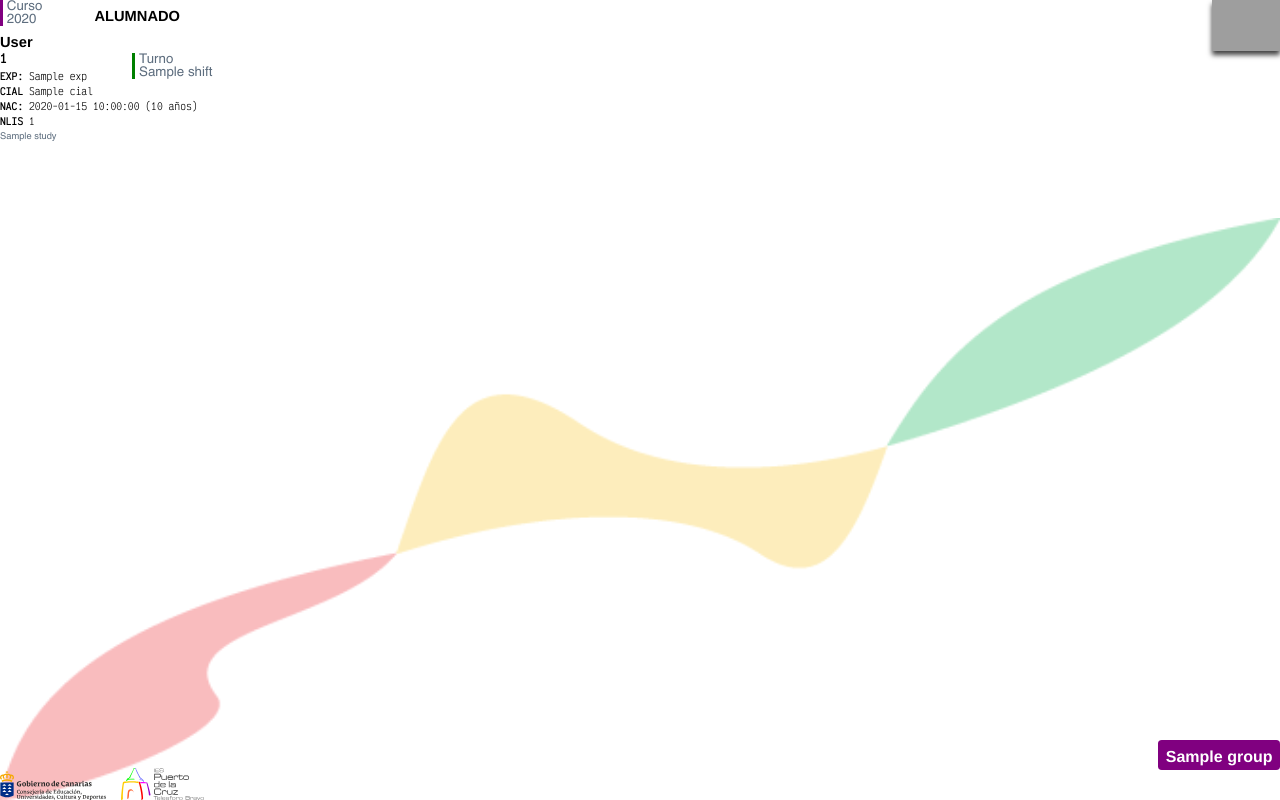
After one commit to iespuertodelacruz/genera_tarjetas, a Python web app: template templates/cards.jinja in a window 1280 px wide. The commit adds this page. Run offline with Jinja, Linux system fonts and the light colour scheme; the template is opened without the code that fills it: most values are stand-ins (such as "Sample title", 1, 10 or a date in 2020); grey boxes are pictures that could not be loaded.

Commit message:
Reestructura los elementos de la tarjeta

```diff
--- a/assets/css/card.css
+++ b/assets/css/cards.css
@@ -10,6 +10,10 @@
 
 html {
   font-family: "Helvetica";
+}
+
+div.student {
+  page-break-after: always;
 }
 
 img.background {
@@ -27,9 +31,9 @@ img.edu-logo {
 }
 
 img.ies-logo {
-  width: 25mm;
+  width: 22mm;
   position: absolute;
-  left: 30mm;
+  left: 32mm;
   bottom: 0;
 }
 
@@ -44,13 +48,35 @@ div.school-year {
   padding-left: 1mm;
 }
 
+div.title {
+  position: absolute;
+  left: 25mm;
+  top: 2mm;
+  font-size: 11pt;
+  font-weight: bold;
+}
+
 div.group {
   position: absolute;
-  left: 20mm;
-  top: 0;
-  font-size: 13pt;
+  bottom: 8mm;
+  right: 0mm;
+  font-size: 12pt;
   font-weight: bold;
   background-color: purple;
+  color: white;
+  padding-top: 2mm;
+  padding-bottom: 1mm;
+  padding-left: 2mm;
+  padding-right: 2mm;
+  border-radius: 1mm;
+}
+
+div.adult {
+  position: absolute;
+  bottom: 0mm;
+  right: 0mm;
+  font-size: 11pt;
+  background-color: green;
   color: white;
   padding-top: 2mm;
   padding-bottom: 1mm;
@@ -63,25 +89,27 @@ div.name {
   position: absolute;
   left: 0;
   top: 9mm;
-  width: 80mm;
-  overflow: hidden;
   font-size: 11pt;
   font-weight: bold;
+  width: 60mm;
+  text-overflow: ellipsis;
+  overflow: hidden;
+  white-space: nowrap;
 }
 
 div.cial {
   position: absolute;
   left: 0;
-  top: 13mm;
-  font-size: 10pt;
+  top: 22mm;
+  font-size: 8pt;
   font-family: "VictorMono";
 }
 
 div.exp {
   position: absolute;
   left: 0;
-  top: 17mm;
-  font-size: 10pt;
+  top: 18mm;
+  font-size: 8pt;
   font-family: "VictorMono";
 }
 
@@ -99,40 +127,35 @@ div.shift {
 div.id {
   position: absolute;
   left: 0;
-  top: 21mm;
+  top: 13mm;
   font-size: 10pt;
   font-family: "VictorMono";
+  font-weight: bold;
 }
 
 div.study {
   position: absolute;
   left: 0;
-  top: 27mm;
-  font-size: 8pt;
+  top: 35mm;
+  font-size: 7pt;
+  width: 60mm;
   color: #5d6d7e;
 }
 
 div.date-of-birth {
   position: absolute;
   left: 0;
-  top: 33mm;
-  font-size: 10pt;
+  top: 26mm;
+  font-size: 8pt;
   font-family: "VictorMono";
 }
 
 div.list-number {
   position: absolute;
   left: 0;
-  top: 37mm;
-  font-size: 10pt;
+  top: 30mm;
+  font-size: 8pt;
   font-family: "VictorMono";
-}
-
-img.adult {
-  position: absolute;
-  bottom: 0mm;
-  right: 0;
-  width: 15mm;
 }
 
 img.profile-pic {
--- a/lib/render.py
+++ b/lib/render.py
@@ -23,7 +23,7 @@ class TemplateEngine:
 
     def render(
         self,
-        template_name: str = settings.CARD_TEMPLATE_NAME,
+        template_name: str = settings.CARDS_TEMPLATE_NAME,
         output_filename: str = '',
         output_suffix: str = settings.OUTPUT_SUFFIX,
         **args,
--- a/main.py
+++ b/main.py
@@ -4,4 +4,4 @@ from lib.repository import StudentRepository
 
 students = StudentRepository()
 tengine = TemplateEngine(project_dir=settings.PROJECT_DIR, school_year=settings.SCHOOL_YEAR)
-tengine.render(student=students[0])
+tengine.render(students=students[0:100])
--- a/settings.py
+++ b/settings.py
@@ -10,7 +10,7 @@ TEMPLATES_DIR = config('TEMPLATES_DIR', default=PROJECT_DIR / 'templates', cast=
 CARDS_OUTPUT_DIR = config('CARDS_OUTPUT_DIR', default=PROJECT_DIR / 'output', cast=Path)
 OUTPUT_SUFFIX = config('OUTPUT_SUFFIX', default='.pdf')
 SCHOOL_YEAR = config('SCHOOL_YEAR', default='2023-2024')
-CARD_TEMPLATE_NAME = config('CARD_TEMPLATE_NAME', default='card.jinja')
+CARDS_TEMPLATE_NAME = config('CARDS_TEMPLATE_NAME', default='cards.jinja')
 STUDENTS_DATA_PATH = config('STUDENTS_DATA_PATH', default=DATA_DIR / 'students.csv')
 EMPTY_FIELD_PLACEHOLDER = config('EMPTY_FIELD_PLACEHOLDER', default='-')
 PROFILE_PICS_PATH = config('PROFILE_PICS_PATH', default=DATA_DIR / 'pics')
--- /dev/null
+++ b/templates/cards.jinja
@@ -0,0 +1,37 @@
+<html lang="es">
+
+<head>
+    <meta http-equiv="Content-Type" content="text/html; charset=UTF-8" />
+    <link rel="stylesheet" href="{{ project_dir }}/assets/css/fonts.css" type="text/css" />
+    <link rel="stylesheet" href="{{ project_dir }}/assets/css/cards.css" type="text/css" />
+</head>
+
+<body>
+    {% for student in students %}
+    <div class="student">
+        <div class="school-year">Curso<br>{{ school_year }}</div>
+        <div class="title">ALUMNADO</div>
+        <div class="group">{{ student.group }}</div>
+        {% if student.is_adult() %}
+        <div class="adult">&gt;18</div>
+        {% endif %}
+        <div class="shift">Turno<br>{{ student.shift }}</div>
+
+        <div class="name">{{ student.fullname }}</div>
+        <div class="cial"><strong>CIAL </strong>{{ student.cial }}</div>
+        <div class="exp"><strong>EXP: </strong> {{ student.exp }}</div>
+        <div class="id">{{ student.id }}</div>
+        <div class="date-of-birth"><strong>NAC: </strong>{{ student.date_of_birth }} ({{ student.age }} años)</div>
+        <div class="list-number"><strong>NLIS </strong>{{ student.list_number }}</div>
+        <div class="study">{{ student.study }}</div>
+
+        <img class="profile-pic" src="{{ student.pic }}" />
+
+        <img class="background" src="{{ project_dir }}/assets/img/background.png" />
+        <img class="edu-logo" src=" {{ project_dir }}/assets/img/edu_logo.svg" />
+        <img class="ies-logo" src="{{ project_dir }}/assets/img/ies_logo.svg" />
+    </div>
+    {% endfor %}
+</body>
+
+</html>
```
Also changed, not shown: lib/repository.py (+5 -4 lines), templates/card.jinja (deleted, +0 -33 lines), assets/img/adult.svg (deleted), assets/img/edu_logo.png (deleted), assets/img/ies_logo.png (deleted).
